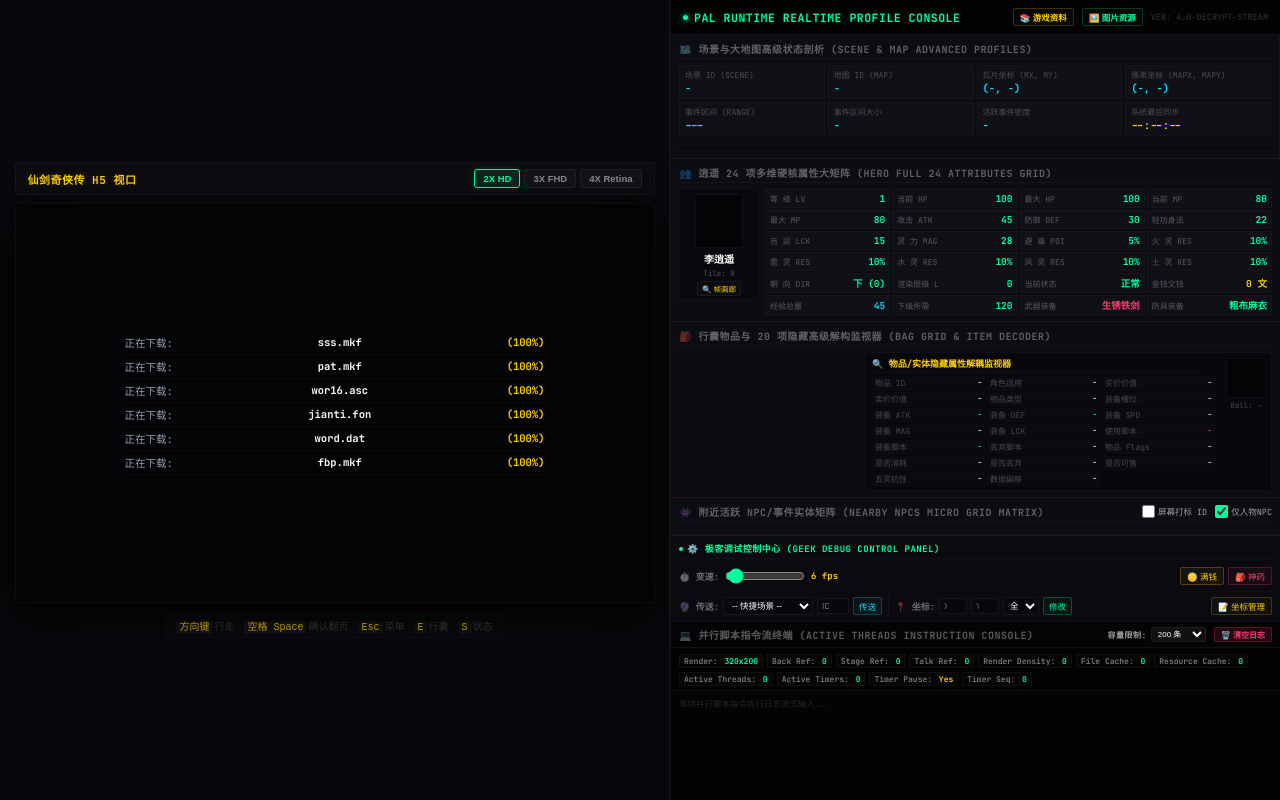
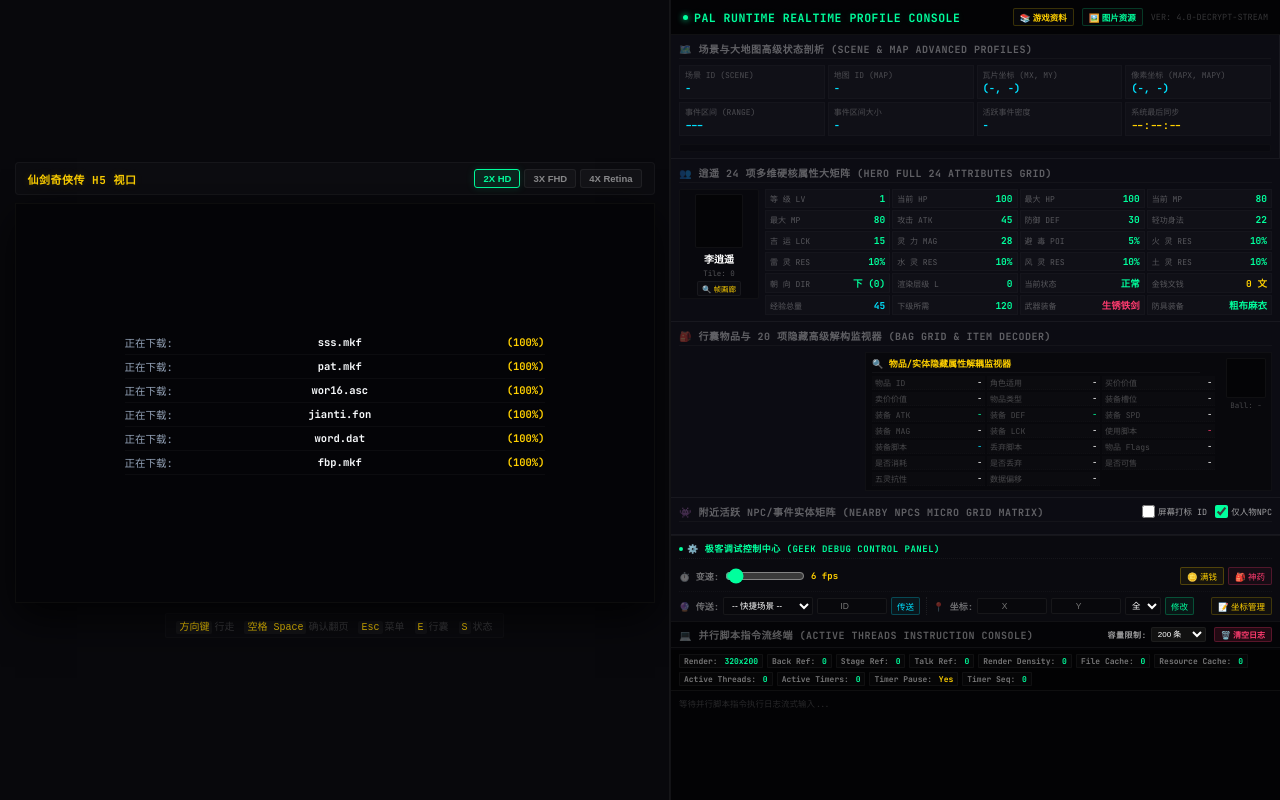
Before and after one commit to seavers/xianjian-h5, a plain HTML site: page index.html in a window 1280 px wide. Drawn offline with Linux system fonts and the light colour scheme; no server answers.

Commit message:
调整极客控制面板中传送及坐标修改输入框的宽度至 70px
将传送 ID 输入框、以及坐标修改的 X/Y 输入框宽度统一扩宽至 70px，彻底解决数值文本在窄屏及高 DPI 屏幕下因宽度不足而发生截断、遮挡或无法完全显示的问题。

Co-authored-by: Antigravity <antigravity@deepmind.google.com>

```diff
--- a/index.html
+++ b/index.html
@@ -846,15 +846,15 @@
 						<select id="select-teleport-scene" onchange="onQuickSceneSelect(this.value)" style="background: #08080c; border: 1px solid rgba(255,255,255,0.06); color: #fff; font-size: 8.5px; padding: 2px 4px; outline: none; width: 90px; cursor: pointer; border-radius: 2px;">
 							<!-- 动态渲染 -->
 						</select>
-						<input type="number" id="input-teleport-id" placeholder="ID" min="1" max="200" style="background: #08080c; border: 1px solid rgba(255,255,255,0.06); color: #fff; font-size: 8.5px; padding: 2px 4px; width: 32px; outline: none; text-align: center; border-radius: 2px;">
+						<input type="number" id="input-teleport-id" placeholder="ID" min="1" max="200" style="background: #08080c; border: 1px solid rgba(255,255,255,0.06); color: #fff; font-size: 8.5px; padding: 2px 4px; width: 70px; outline: none; text-align: center; border-radius: 2px;">
 						<button class="btn-dbg" onclick="teleportCustomScene()" style="color: var(--glow-blue); border-color: rgba(0,225,255,0.25); background: rgba(0,225,255,0.05); padding: 2px 5px; font-size: 8.5px;">传送</button>
 					</div>
 
 					<!-- 📍 直接修改坐标 -->
 					<div style="display: flex; gap: 4px; align-items: center; flex-wrap: wrap; border-left: 1px dotted rgba(255,255,255,0.08); padding-left: 6px;">
 						<span style="font-size: 9px; color: rgba(255,255,255,0.4); font-weight: bold;">📍 坐标:</span>
-						<input type="number" id="input-coord-x" placeholder="X" style="background: #08080c; border: 1px solid rgba(255,255,255,0.06); color: #00ff9d; font-size: 8.5px; padding: 2px 4px; width: 28px; outline: none; text-align: center; border-radius: 2px;">
-						<input type="number" id="input-coord-y" placeholder="Y" style="background: #08080c; border: 1px solid rgba(255,255,255,0.06); color: #00ff9d; font-size: 8.5px; padding: 2px 4px; width: 28px; outline: none; text-align: center; border-radius: 2px;">
+						<input type="number" id="input-coord-x" placeholder="X" style="background: #08080c; border: 1px solid rgba(255,255,255,0.06); color: #00ff9d; font-size: 8.5px; padding: 2px 4px; width: 70px; outline: none; text-align: center; border-radius: 2px;">
+						<input type="number" id="input-coord-y" placeholder="Y" style="background: #08080c; border: 1px solid rgba(255,255,255,0.06); color: #00ff9d; font-size: 8.5px; padding: 2px 4px; width: 70px; outline: none; text-align: center; border-radius: 2px;">
 						<select id="select-coord-half" style="background: #08080c; border: 1px solid rgba(255,255,255,0.06); color: #fff; font-size: 8.5px; padding: 2px 2px; outline: none; width: 36px; cursor: pointer; border-radius: 2px;">
 							<option value="0">全</option>
 							<option value="1">半</option>
```
